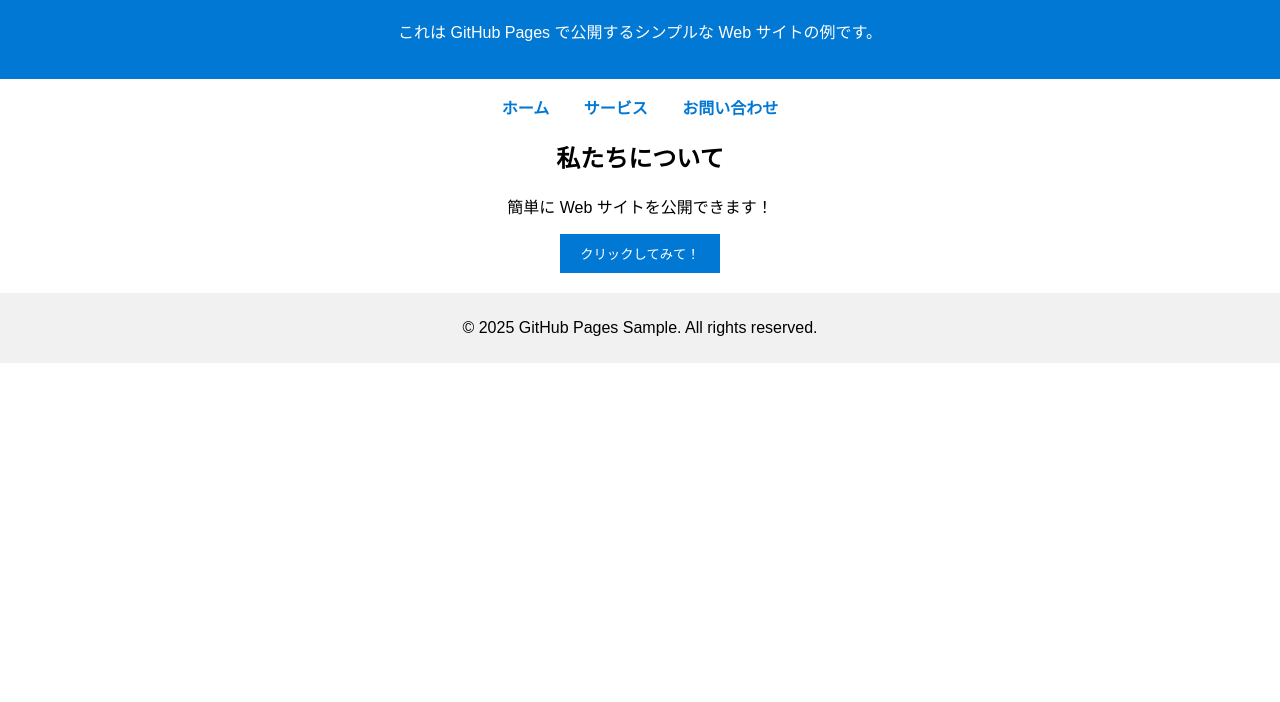
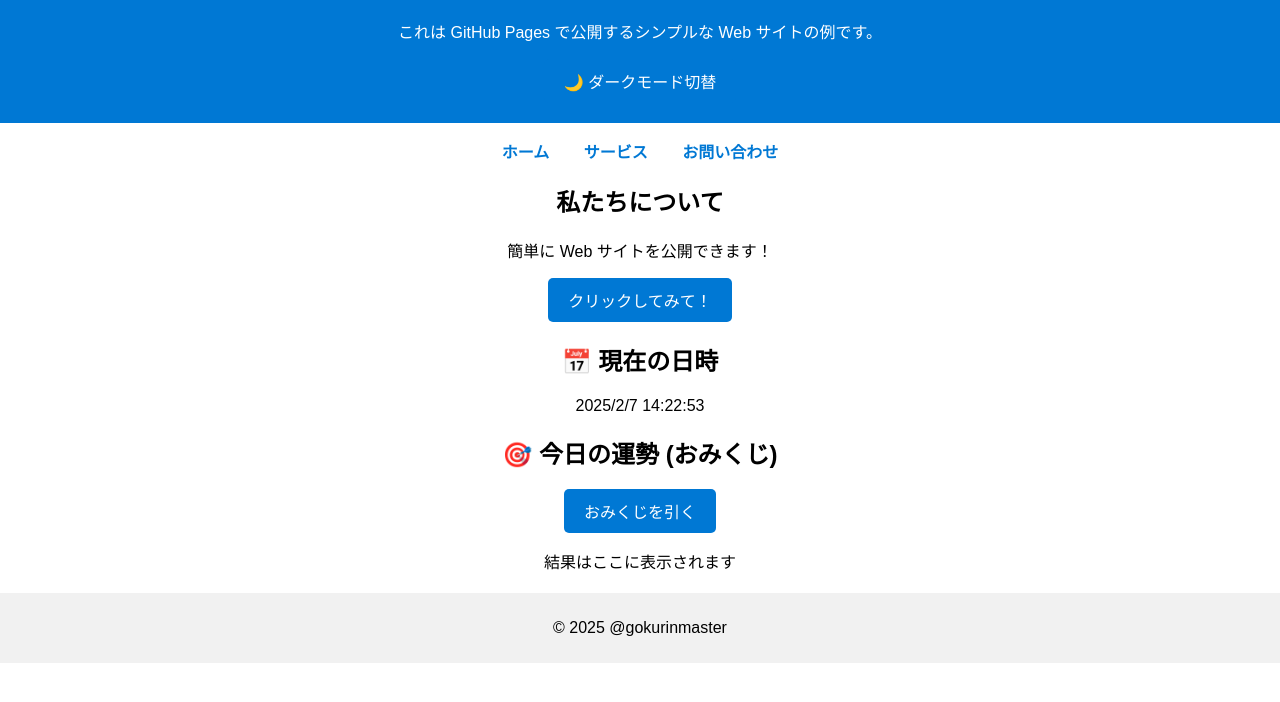
Before and after one commit to gokurinmaster/gokurinmaster.github.io, a plain HTML site: page Sandbox/index.html in a window 1280 px wide. Shown: the part 90-792 px from the top of the page. Drawn offline with Linux system fonts and the light colour scheme.

Commit message:
機能追加

```diff
--- a/Sandbox/index.html
+++ b/Sandbox/index.html
@@ -10,6 +10,7 @@
     <header>
         <h1>GitHub Pages へようこそ！</h1>
         <p>これは GitHub Pages で公開するシンプルな Web サイトの例です。</p>
+        <button onclick="toggleDarkMode()">🌙 ダークモード切替</button>
     </header>
 
     <nav>
@@ -26,10 +27,21 @@
             <p>簡単に Web サイトを公開できます！</p>
             <button onclick="showMessage()">クリックしてみて！</button>
         </section>
+
+        <section>
+            <h2>📅 現在の日時</h2>
+            <p id="datetime">読み込み中...</p>
+        </section>
+
+        <section>
+            <h2>🎯 今日の運勢 (おみくじ)</h2>
+            <button onclick="drawFortune()">おみくじを引く</button>
+            <p id="fortune-result">結果はここに表示されます</p>
+        </section>
     </main>
 
     <footer>
-        <p>&copy; 2025 GitHub Pages Sample. All rights reserved.</p>
+        <p>&copy; 2025 @gokurinmaster</p>
     </footer>
 
     <script src="script.js"></script>
--- a/Sandbox/script.js
+++ b/Sandbox/script.js
@@ -1,3 +1,29 @@
+// 🌙 ダークモードの切り替え
+function toggleDarkMode() {
+    document.body.classList.toggle("dark-mode");
+}
+
+// 🔔 ボタンクリックでアラートを表示
 function showMessage() {
     alert("こんにちは！GitHub Pages で公開しました！");
 }
+
+// ⏰ 現在の日時を更新
+function updateDateTime() {
+    const now = new Date();
+    const datetimeElement = document.getElementById("datetime");
+    datetimeElement.textContent = now.toLocaleString("ja-JP");
+}
+
+// 🎯 おみくじ機能
+function drawFortune() {
+    const fortunes = ["大吉 🎉", "中吉 😊", "小吉 😌", "吉 🙂", "凶 😨", "大凶 😱"];
+    const result = fortunes[Math.floor(Math.random() * fortunes.length)];
+    document.getElementById("fortune-result").textContent = `結果: ${result}`;
+}
+
+// ⏰ ページが読み込まれたら日時を更新
+window.onload = function() {
+    updateDateTime();
+    setInterval(updateDateTime, 1000); // 1秒ごとに更新
+};
--- a/Sandbox/style.css
+++ b/Sandbox/style.css
@@ -3,6 +3,7 @@ body {
     margin: 0;
     padding: 0;
     text-align: center;
+    transition: background-color 0.5s, color 0.5s;
 }
 
 header {
@@ -37,10 +38,27 @@ button {
     border: none;
     padding: 10px 20px;
     cursor: pointer;
+    font-size: 16px;
+    border-radius: 5px;
+    transition: background 0.3s;
 }
 
 button:hover {
     background-color: #0056a3;
+}
+
+/* 🌙 ダークモード */
+.dark-mode {
+    background-color: #222;
+    color: white;
+}
+
+.dark-mode header {
+    background-color: #444;
+}
+
+.dark-mode nav a {
+    color: #fff;
 }
 
 footer {
@@ -48,3 +66,9 @@ footer {
     background-color: #f1f1f1;
     padding: 10px;
 }
+
+/* ダークモードのフッター */
+.dark-mode footer {
+    background-color: #333;
+    color: white;
+}
```
